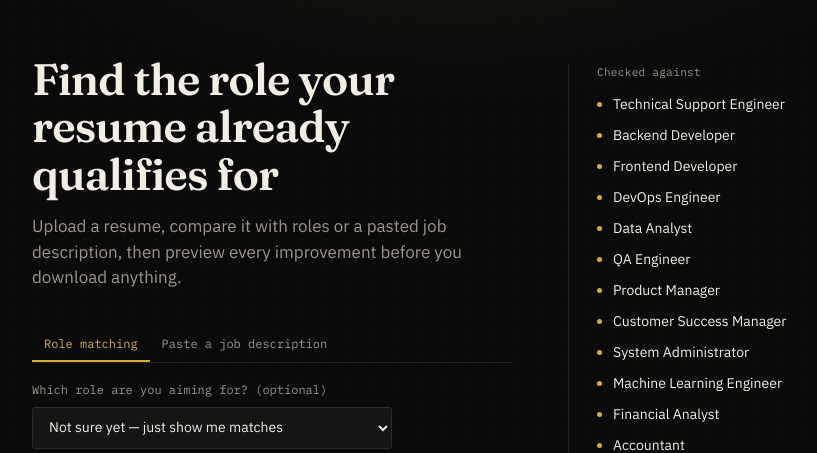
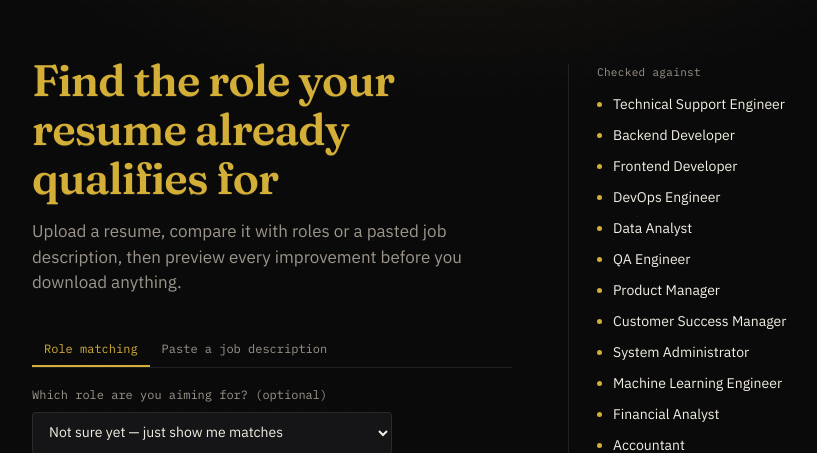
Before and after one commit to MohideenAmanusha123/role-finder-portal_Aman_updated, a Flask app: page / in a window 1280 px wide. Shown: the part 73-526 px from the top of the page, without its empty margins (180-997 px from the left). Run offline with Flask 3, Linux system fonts and the light colour scheme; some libraries are stand-ins or nearby versions.

Commit message:
Improve qualification heading styling
Use a clearer gold treatment and spacing for the main resume qualification headline.

Co-authored-by: Copilot <223556219+Copilot@users.noreply.github.com>

```diff
--- a/static/style.css
+++ b/static/style.css
@@ -138,14 +138,15 @@ main {
   font-weight: 600;
 
   font-size: clamp(30px, 4vw, 44px);
-  line-height: 1.08;
+  line-height: 1.12;
 
   letter-spacing: -0.02em;
 
   margin: 0 0 16px;
   max-width: 14ch;
 
-  color: var(--ink);
+  color: var(--amber);
+  text-shadow: 0 1px 0 rgba(255, 245, 200, 0.08);
 }
 
 .intake__sub {
```
